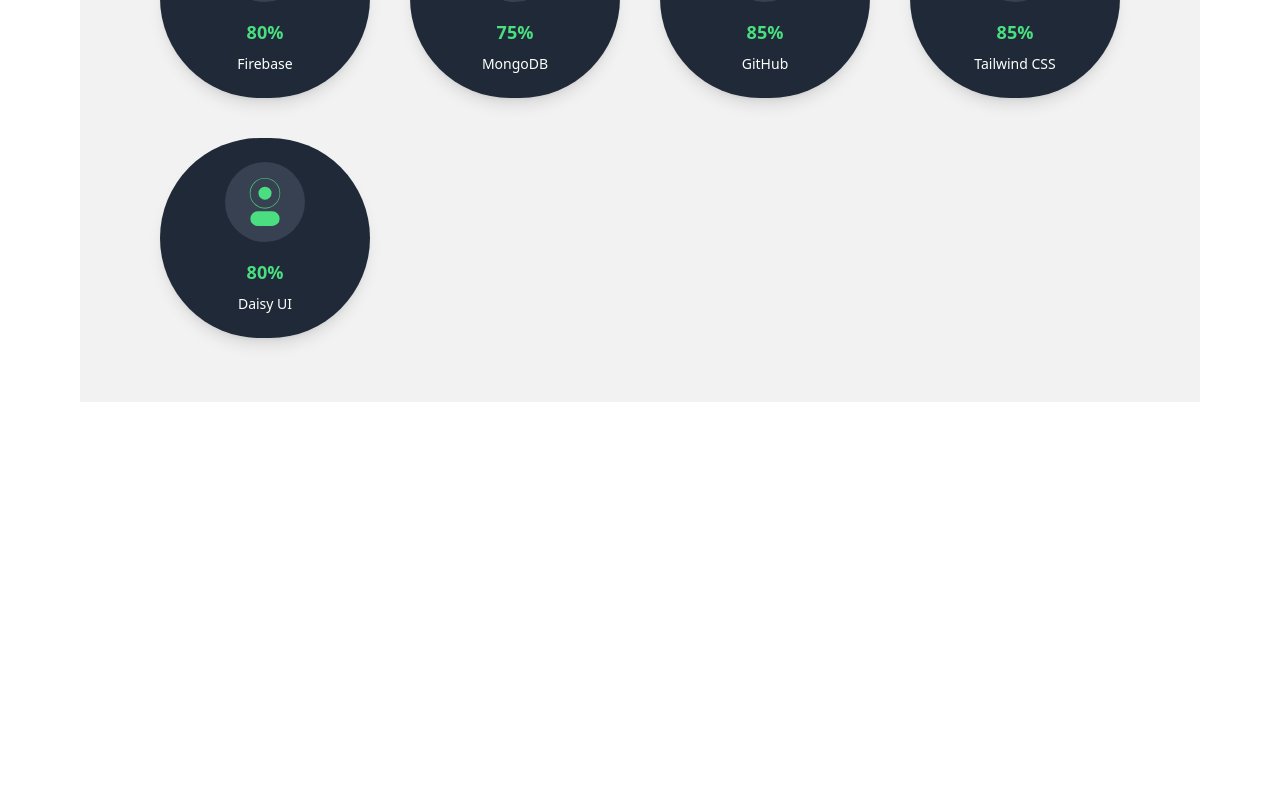
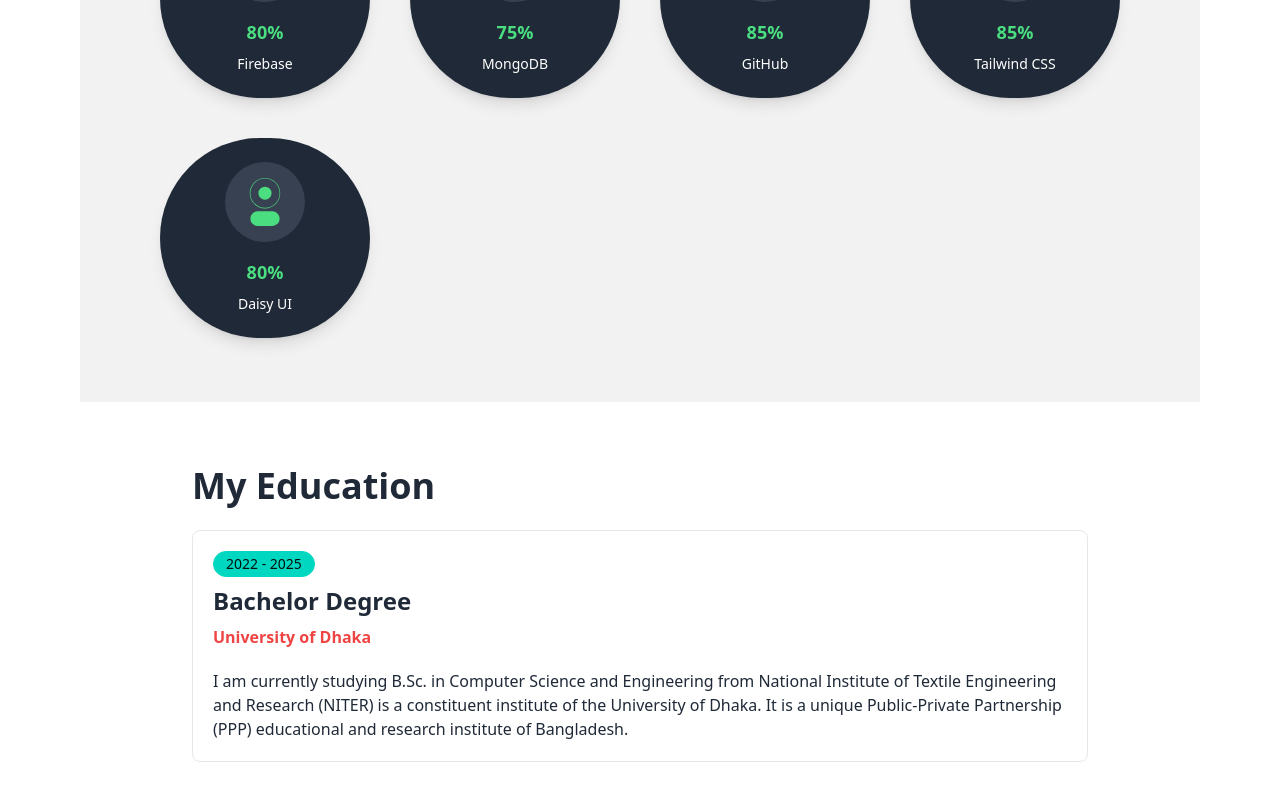
Before and after one commit to AbdullahAlTowsif/my-portfolio, a React (Vite) app: page / in a window 1280 px wide. Shown: the part 1900-2700 px from the top of the page. Before the commit the page ends 2302 px from the top, so only its background shows below. Built offline with nearby package versions, Linux system fonts and the light colour scheme.

Commit message:
education added

```diff
--- /dev/null
+++ b/src/components/EducationExperience.jsx
@@ -0,0 +1,17 @@
+const EducationExperience = () => {
+    return (
+        <div className="container mx-auto max-w-4xl text-center lg:text-left py-16">
+            <h1 className="text-4xl font-bold mb-6">My Education</h1>
+            <div className="border rounded-lg p-5 space-y-5">
+                <div className="space-y-2">
+                    <div className="badge badge-accent p-3">2022 - 2025</div>
+                    <h2 className="text-2xl font-semibold">Bachelor Degree</h2>
+                    <p className="text-red-500 font-semibold">University of Dhaka</p>
+                </div>
+                <p>I am currently studying B.Sc. in Computer Science and Engineering from National Institute of Textile Engineering and Research (NITER) is a constituent institute of the University of Dhaka. It is a unique Public-Private Partnership (PPP) educational and research institute of Bangladesh.</p>
+            </div>
+        </div>
+    );
+};
+
+export default EducationExperience;
--- a/src/components/Skills.jsx
+++ b/src/components/Skills.jsx
@@ -15,7 +15,7 @@
         { name: "Tailwind CSS", level: 85, icon: <RiTailwindCssFill className="text-[#38bdf8] text-5xl" /> },
         { name: "Daisy UI", level: 80, icon: <SiDaisyui className="text-green-400 text-5xl" /> },
     ];
-// bg-gray-900
+
     return (
         <div className="bg-base-200 py-16 px-6 lg:px-20">
             <div className="container mx-auto max-w-5xl text-center">
--- a/src/layouts/MainLayout.jsx
+++ b/src/layouts/MainLayout.jsx
@@ -1,6 +1,7 @@
 import AboutMe from "../components/AboutMe";
 import Banner from "../components/Banner";
 import Container from "../components/Container";
+import EducationExperience from "../components/EducationExperience";
 import Navbar from "../components/Navbar";
 import Skills from "../components/Skills";
 
@@ -12,6 +13,7 @@
                 <Banner></Banner>
                 <AboutMe></AboutMe>
                 <Skills></Skills>
+                <EducationExperience></EducationExperience>
             </Container>
         </div>
     );
```
